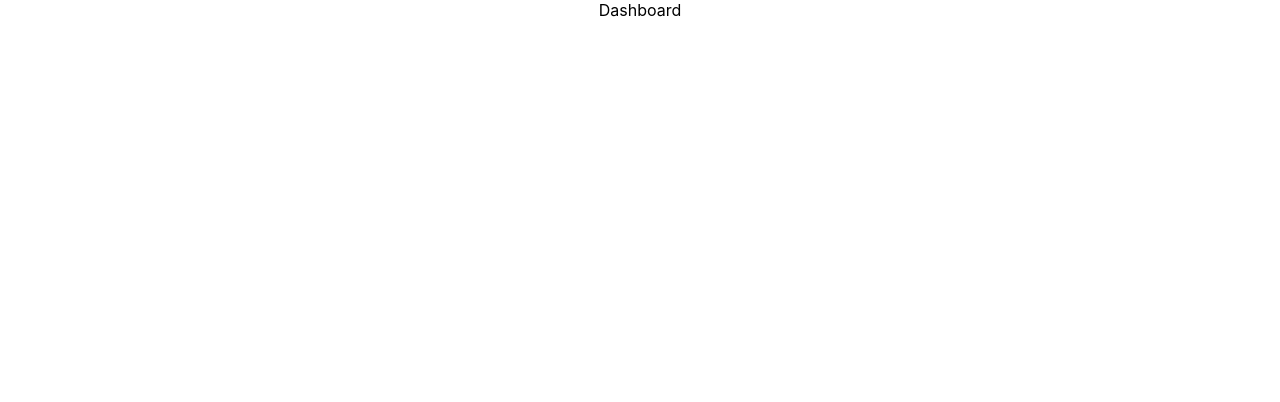
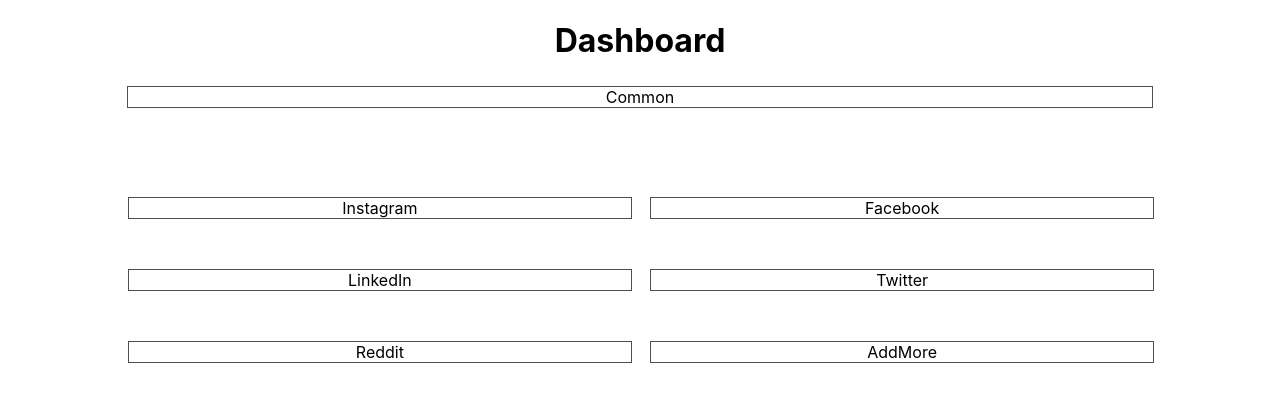
Before and after one commit to binayakbishnu/social-media-dashboard, a React (Create React App) app: page / in a window 1280 px wide. Shown: the top 402 px of the page. Built offline with nearby package versions, Linux system fonts and the light colour scheme.

Commit message:
feat: wireframed components, added common section

```diff
--- a/src/Dashboard.jsx
+++ b/src/Dashboard.jsx
@@ -1,8 +1,30 @@
 import React from 'react'
+
+import dashBoardStyles from './Dashboard.module.css'
+
+import Instagram from './components/Instagram'
+import Facebook from './components/Facebook'
+import LinkedIn from './components/LinkedIn'
+import Twitter from './components/Twitter'
+import Reddit from './components/Reddit'
+import AddMore from './components/AddMore'
+import Common from './components/Common'
 
 function Dashboard() {
   return (
-    <div>Dashboard</div>
+    <div>
+      <h1>Dashboard</h1>
+      <Common />
+      <div className={`${dashBoardStyles.mainContentParent}`}>
+        <Instagram />
+        <Facebook />
+        <LinkedIn />
+        <Twitter />
+        <Reddit />
+
+        <AddMore />
+      </div>
+    </div>
   )
 }
 
--- /dev/null
+++ b/src/Dashboard.module.css
@@ -0,0 +1,12 @@
+.mainContentParent {
+    width: 80%;
+    margin: 0% auto;
+    padding: 0%;
+
+    display: grid;
+    grid-template-columns: 1fr 1fr;
+    grid-template-rows: 1fr 1fr;
+    column-gap: 2%;
+
+    /* background-color: red; */
+}
--- /dev/null
+++ b/src/components/AddMore.jsx
@@ -0,0 +1,11 @@
+import React from 'react'
+
+import componentStyles from './Component.module.css'
+
+function AddMore() {
+    return (
+        <div className={`${componentStyles.parentContainer}`}>AddMore</div>
+    )
+}
+
+export default AddMore
--- /dev/null
+++ b/src/components/Common.jsx
@@ -0,0 +1,11 @@
+import React from 'react'
+
+import commonStyles from './Common.module.css'
+
+function Common() {
+  return (
+    <div className={`${commonStyles.parentContainer}`}>Common</div>
+  )
+}
+
+export default Common
--- /dev/null
+++ b/src/components/Common.module.css
@@ -0,0 +1,9 @@
+.parentContainer {
+    width: 80%;
+    margin: 2% auto 5% auto;
+    padding: 0%;
+
+    border: 1px solid rgba(80, 80, 80, 1);
+
+    /* background-color: red; */
+}
--- /dev/null
+++ b/src/components/Component.module.css
@@ -0,0 +1,9 @@
+.parentContainer {
+    width: 100%;
+    margin: 5% auto;
+    padding: 0%;
+
+    border: 1px solid rgba(80, 80, 80, 1);
+
+    /* background-color: red; */
+}
--- a/src/components/Facebook.jsx
+++ b/src/components/Facebook.jsx
@@ -1,8 +1,10 @@
 import React from 'react'
+
+import componentStyles from './Component.module.css'
 
 function Facebook() {
   return (
-    <div>Facebook</div>
+    <div className={`${componentStyles.parentContainer}`}>Facebook</div>
   )
 }
 
--- a/src/components/Instagram.jsx
+++ b/src/components/Instagram.jsx
@@ -1,8 +1,10 @@
 import React from 'react'
+
+import componentStyles from './Component.module.css'
 
 function Instagram() {
   return (
-    <div>Instagram</div>
+    <div className={`${componentStyles.parentContainer}`}>Instagram</div>
   )
 }
 
--- a/src/components/LinkedIn.jsx
+++ b/src/components/LinkedIn.jsx
@@ -1,8 +1,10 @@
 import React from 'react'
+
+import componentStyles from './Component.module.css'
 
 function LinkedIn() {
   return (
-    <div>LinkedIn</div>
+    <div className={`${componentStyles.parentContainer}`}>LinkedIn</div>
   )
 }
 
--- a/src/components/Reddit.jsx
+++ b/src/components/Reddit.jsx
@@ -1,8 +1,10 @@
 import React from 'react'
+
+import componentStyles from './Component.module.css'
 
 function Reddit() {
   return (
-    <div>Reddit</div>
+    <div className={`${componentStyles.parentContainer}`}>Reddit</div>
   )
 }
 
--- a/src/components/Twitter.jsx
+++ b/src/components/Twitter.jsx
@@ -1,8 +1,10 @@
 import React from 'react'
+
+import componentStyles from './Component.module.css'
 
 function Twitter() {
   return (
-    <div>Twitter</div>
+    <div className={`${componentStyles.parentContainer}`}>Twitter</div>
   )
 }
 
```
Also changed, not shown: 1 other file (tests, documents, lock files or other folders).
